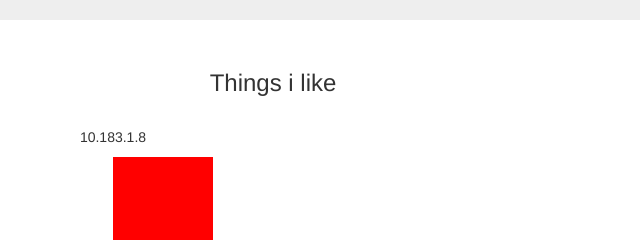
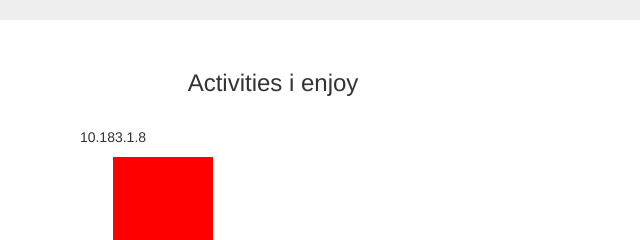
Before and after one commit to rickyj37/rickyj37.github.io, a plain HTML site: page index.html in a window 1280 px wide. Shown: the part 272-512 px from the top of the page, 367-1007 px from the left. Drawn offline with nearby package versions, Linux system fonts and the light colour scheme.

Commit message:
Update index.html

```diff
--- a/index.html
+++ b/index.html
@@ -56,7 +56,7 @@
 </div>
 
 <div class="container-fluid bg-3 text-center">
-  <h3>Things i like</h3><br>
+  <h3>Activities i enjoy</h3><br>
   <div class="row">
     <div class="col-sm-3">
        <p>Seattle Seahawks</p>
```
